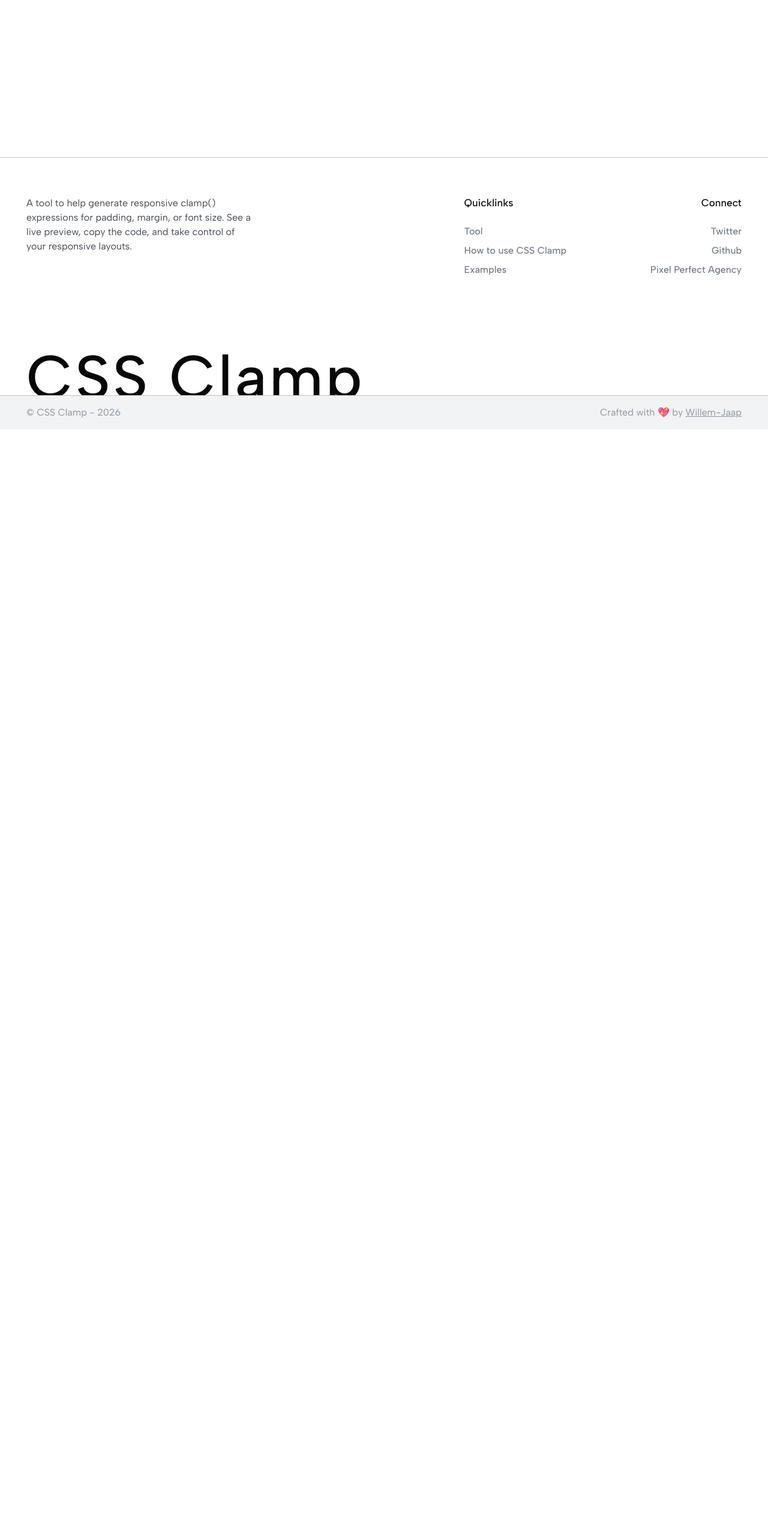
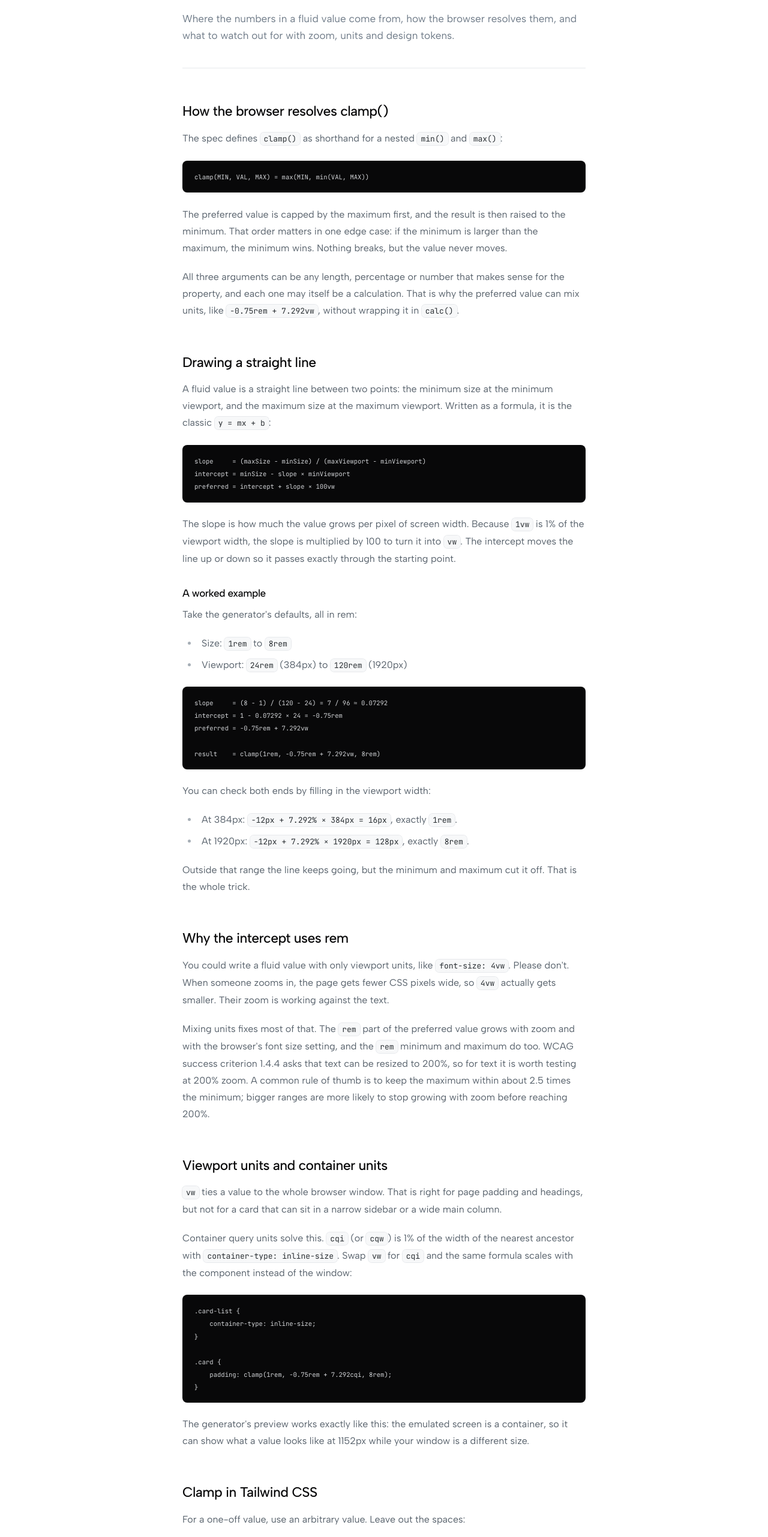
Before and after one commit to Willem-Jaap/cssclamp, a Next.js app: page /deepdive in a window 1280 px wide. Shown: the part 234-2797 px from the top of the page at 60% size. Before the commit the page ends 950 px from the top, so only its background shows below. Built offline with nearby package versions, Linux system fonts and the light colour scheme.

Commit message:
feat: write the deep dive

```diff
--- a/src/app/deepdive/page.tsx
+++ b/src/app/deepdive/page.tsx
@@ -1,15 +1,184 @@
+import type { Metadata } from 'next';
 import Link from 'next/link';
+
+import Prose from '~/components/content/prose';
 
 const Page = () => {
     return (
-        <article className="mx-[clamp(0rem,-6.915rem+26.596vw,25rem)] prose mb-64 max-w-none prose-invert">
-            <h1>Oops</h1>
+        <Prose
+            eyebrow="Deep dive"
+            title="The maths and mechanics behind clamp()"
+            lede="Where the numbers in a fluid value come from, how the browser resolves them, and what to watch out for with zoom, units and design tokens.">
+            <h2>How the browser resolves clamp()</h2>
             <p>
-                I haven&apos;t written the deepdive yet. If you&apos;re interested in the technical
-                details, check out the <Link href="/guide">guide</Link>, please check back later.
+                The spec defines <code>clamp()</code> as shorthand for a nested <code>min()</code>{' '}
+                and <code>max()</code>:
             </p>
-        </article>
+            <pre>
+                <code>{`clamp(MIN, VAL, MAX) = max(MIN, min(VAL, MAX))`}</code>
+            </pre>
+            <p>
+                The preferred value is capped by the maximum first, and the result is then raised to
+                the minimum. That order matters in one edge case: if the minimum is larger than the
+                maximum, the minimum wins. Nothing breaks, but the value never moves.
+            </p>
+            <p>
+                All three arguments can be any length, percentage or number that makes sense for the
+                property, and each one may itself be a calculation. That is why the preferred value
+                can mix units, like <code>-0.75rem + 7.292vw</code>, without wrapping it in{' '}
+                <code>calc()</code>.
+            </p>
+
+            <h2>Drawing a straight line</h2>
+            <p>
+                A fluid value is a straight line between two points: the minimum size at the minimum
+                viewport, and the maximum size at the maximum viewport. Written as a formula, it is
+                the classic <code>y = mx + b</code>:
+            </p>
+            <pre>
+                <code>{`slope     = (maxSize - minSize) / (maxViewport - minViewport)
+intercept = minSize - slope × minViewport
+preferred = intercept + slope × 100vw`}</code>
+            </pre>
+            <p>
+                The slope is how much the value grows per pixel of screen width. Because{' '}
+                <code>1vw</code> is 1% of the viewport width, the slope is multiplied by 100 to turn
+                it into <code>vw</code>. The intercept moves the line up or down so it passes
+                exactly through the starting point.
+            </p>
+
+            <h3>A worked example</h3>
+            <p>Take the generator&apos;s defaults, all in rem:</p>
+            <ul>
+                <li>
+                    Size: <code>1rem</code> to <code>8rem</code>
+                </li>
+                <li>
+                    Viewport: <code>24rem</code> (384px) to <code>120rem</code> (1920px)
+                </li>
+            </ul>
+            <pre>
+                <code>{`slope     = (8 - 1) / (120 - 24) = 7 / 96 ≈ 0.07292
+intercept = 1 - 0.07292 × 24 = -0.75rem
+preferred = -0.75rem + 7.292vw
+
+result    = clamp(1rem, -0.75rem + 7.292vw, 8rem)`}</code>
+            </pre>
+            <p>You can check both ends by filling in the viewport width:</p>
+            <ul>
+                <li>
+                    At 384px: <code>-12px + 7.292% × 384px = 16px</code>, exactly <code>1rem</code>.
+                </li>
+                <li>
+                    At 1920px: <code>-12px + 7.292% × 1920px = 128px</code>, exactly{' '}
+                    <code>8rem</code>.
+                </li>
+            </ul>
+            <p>
+                Outside that range the line keeps going, but the minimum and maximum cut it off.
+                That is the whole trick.
+            </p>
+
+            <h2>Why the intercept uses rem</h2>
+            <p>
+                You could write a fluid value with only viewport units, like{' '}
+                <code>font-size: 4vw</code>. Please don&apos;t. When someone zooms in, the page gets
+                fewer CSS pixels wide, so <code>4vw</code> actually gets smaller. Their zoom is
+                working against the text.
+            </p>
+            <p>
+                Mixing units fixes most of that. The <code>rem</code> part of the preferred value
+                grows with zoom and with the browser&apos;s font size setting, and the{' '}
+                <code>rem</code> minimum and maximum do too. WCAG success criterion 1.4.4 asks that
+                text can be resized to 200%, so for text it is worth testing at 200% zoom. A common
+                rule of thumb is to keep the maximum within about 2.5 times the minimum; bigger
+                ranges are more likely to stop growing with zoom before reaching 200%.
+            </p>
+
+            <h2>Viewport units and container units</h2>
+            <p>
+                <code>vw</code> ties a value to the whole browser window. That is right for page
+                padding and headings, but not for a card that can sit in a narrow sidebar or a wide
+                main column.
+            </p>
+            <p>
+                Container query units solve this. <code>cqi</code> (or <code>cqw</code>) is 1% of
+                the width of the nearest ancestor with <code>container-type: inline-size</code>.
+                Swap <code>vw</code> for <code>cqi</code> and the same formula scales with the
+                component instead of the window:
+            </p>
+            <pre>
+                <code>{`.card-list {
+    container-type: inline-size;
+}
+
+.card {
+    padding: clamp(1rem, -0.75rem + 7.292cqi, 8rem);
+}`}</code>
+            </pre>
+            <p>
+                The generator&apos;s preview works exactly like this: the emulated screen is a
+                container, so it can show what a value looks like at 1152px while your window is a
+                different size.
+            </p>
+
+            <h2>Clamp in Tailwind CSS</h2>
+            <p>For a one-off value, use an arbitrary value. Leave out the spaces:</p>
+            <pre>
+                <code>{`<section class="px-[clamp(1rem,-0.75rem+7.292vw,8rem)]">`}</code>
+            </pre>
+            <p>
+                If you use a value more than once, make it a design token. In Tailwind CSS v4 you
+                define it in your stylesheet and get a utility for free:
+            </p>
+            <pre>
+                <code>{`@theme {
+    --spacing-section: clamp(1rem, -0.75rem + 7.292vw, 8rem);
+    --text-display: clamp(2.5rem, 1.875rem + 2.604vw, 5rem);
+}`}</code>
+            </pre>
+            <pre>
+                <code>{`<section class="px-section">
+    <h1 class="text-display">Fluid by default</h1>
+</section>`}</code>
+            </pre>
+            <p>This site does the same: its whole type scale is a set of clamp values.</p>
+
+            <h2>Performance and support</h2>
+            <p>
+                <code>clamp()</code> is cheap. The browser only recalculates it when the viewport or
+                container changes size, and it has no runtime cost of its own beyond normal layout.
+                It is supported in every current browser, and has been since 2020.
+            </p>
+
+            <h2>Summary</h2>
+            <ul>
+                <li>A fluid value is a straight line between two points, cut off at both ends.</li>
+                <li>
+                    Slope = size range ÷ viewport range. Intercept = the start size minus slope ×
+                    start viewport.
+                </li>
+                <li>
+                    Use <code>rem</code> for the bounds and the intercept, and test text at 200%
+                    zoom.
+                </li>
+                <li>
+                    Use <code>cqi</code> instead of <code>vw</code> when a component should scale
+                    with its container.
+                </li>
+            </ul>
+            <p>
+                Ready to try it? Open the <Link href="/">generator</Link>, or start with the{' '}
+                <Link href="/guide">guide</Link> if you skipped it.
+            </p>
+        </Prose>
     );
 };
 
+export const metadata: Metadata = {
+    title: 'Deep dive',
+    description:
+        'The maths behind CSS clamp(): how the slope and intercept are calculated, how the browser resolves it, zoom and accessibility, container units and Tailwind CSS.',
+};
+
 export default Page;
```
